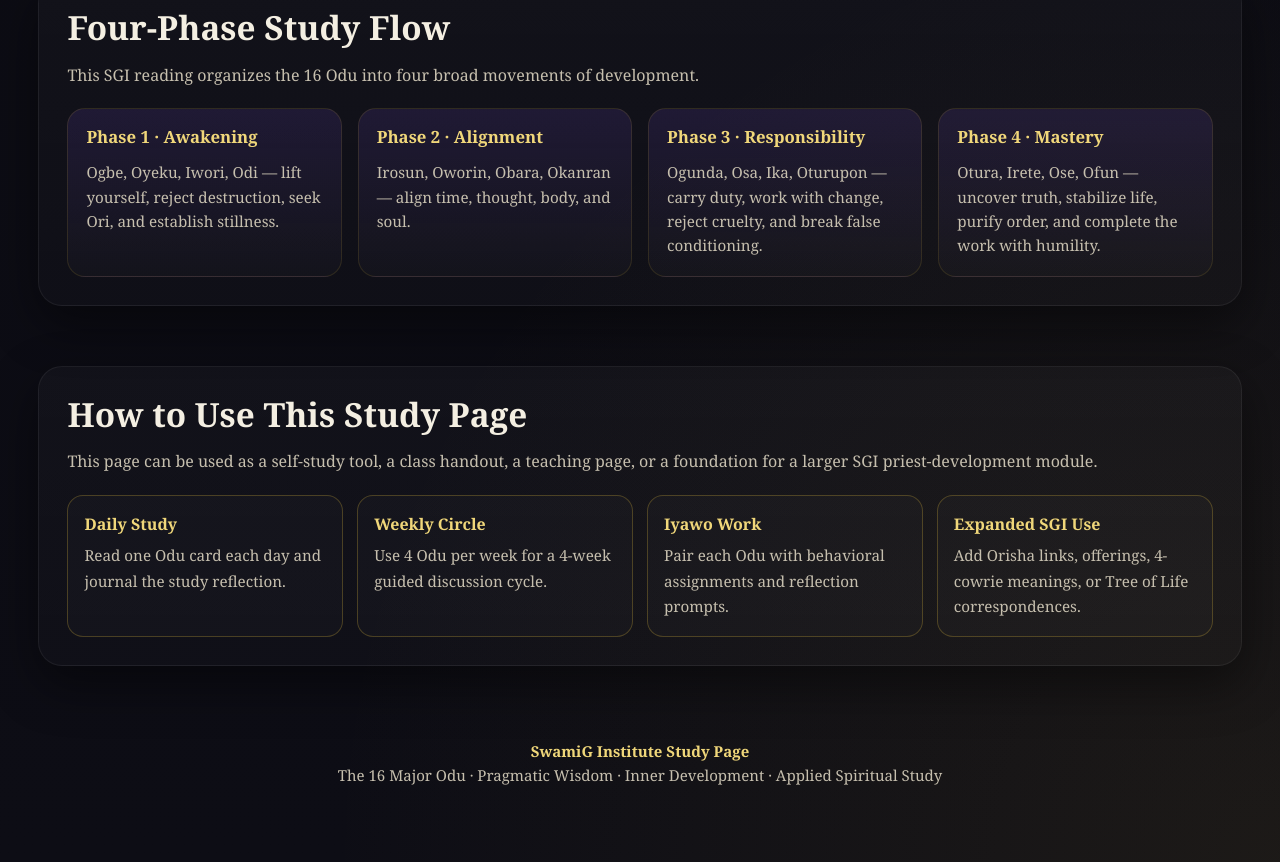
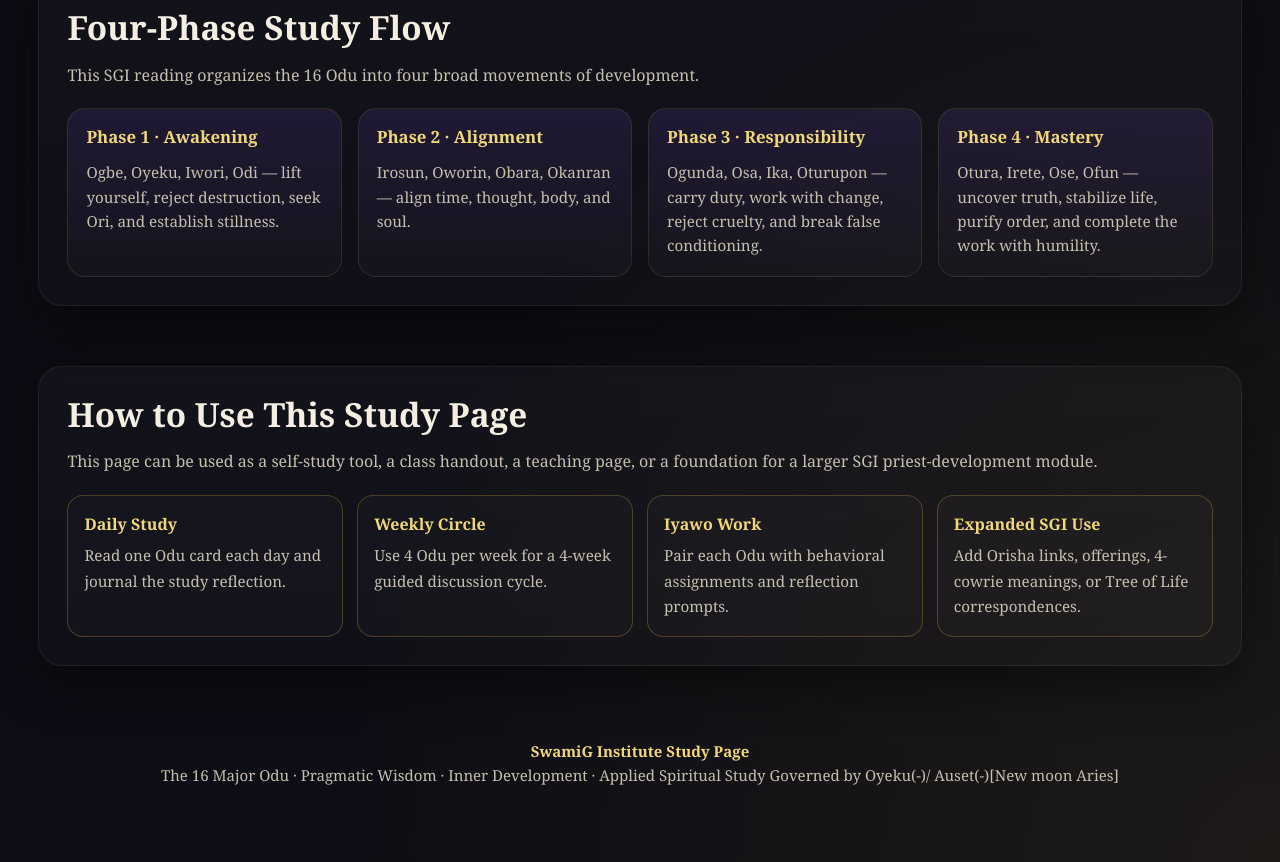
Before and after one commit to babakoleoso/l2q2, a plain HTML site: page index.html in a window 1280 px wide. Shown: the part 4316-5178 px from the top of the page. Drawn offline with Linux system fonts and the light colour scheme.

Commit message:
Update index.html

```diff
--- a/index.html
+++ b/index.html
@@ -754,8 +754,7 @@
     <div class="wrap">
       <p>
         <strong>SwamiG Institute Study Page</strong><br/>
-        The 16 Major Odu · Pragmatic Wisdom · Inner Development · Applied Spiritual Study
-      </p>
+        The 16 Major Odu · Pragmatic Wisdom · Inner Development · Applied Spiritual Study  Governed by Oyeku(-)/ Auset(-)[New moon Aries]
     </div>
   </footer>
 </body>
```
